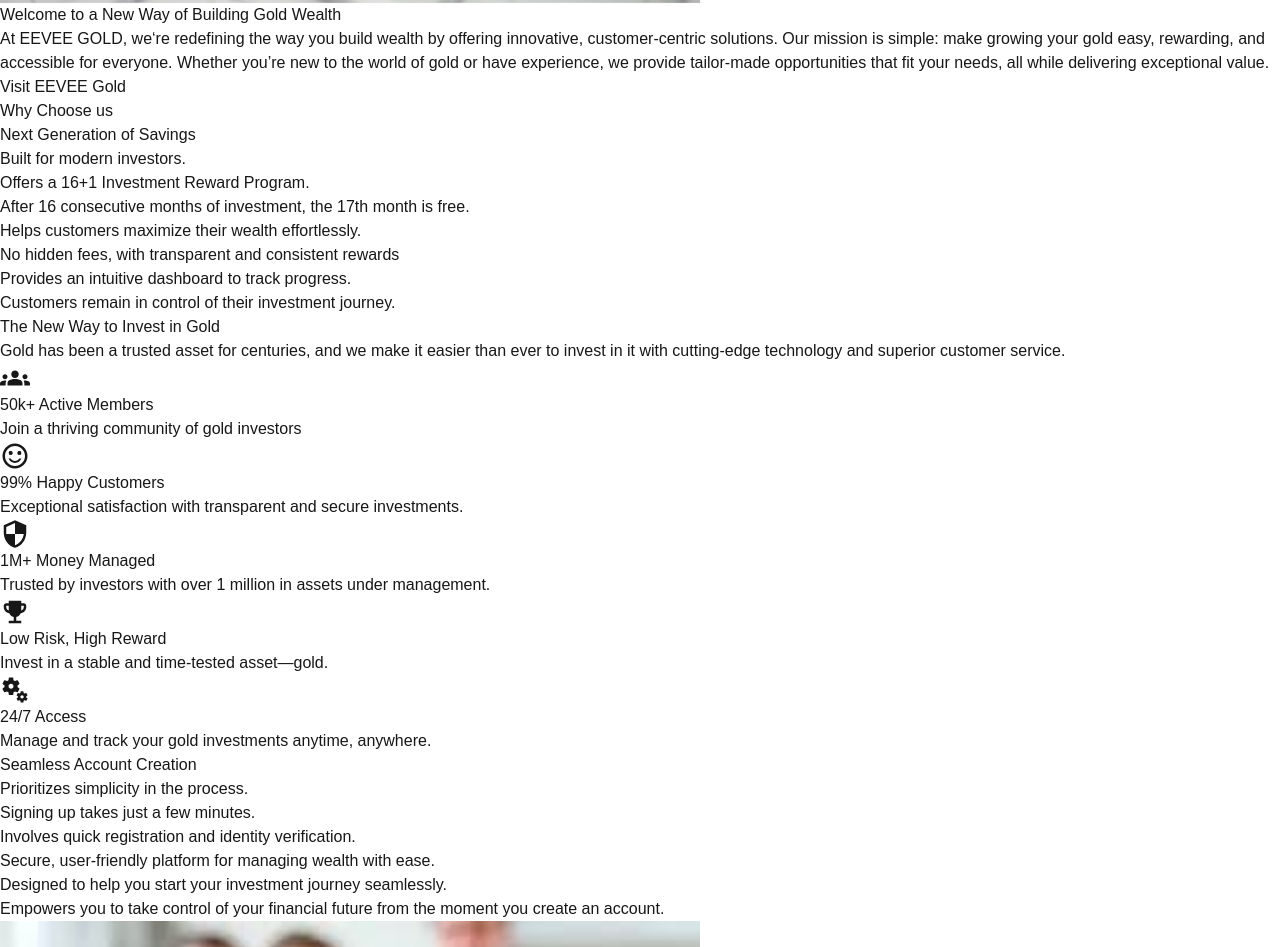
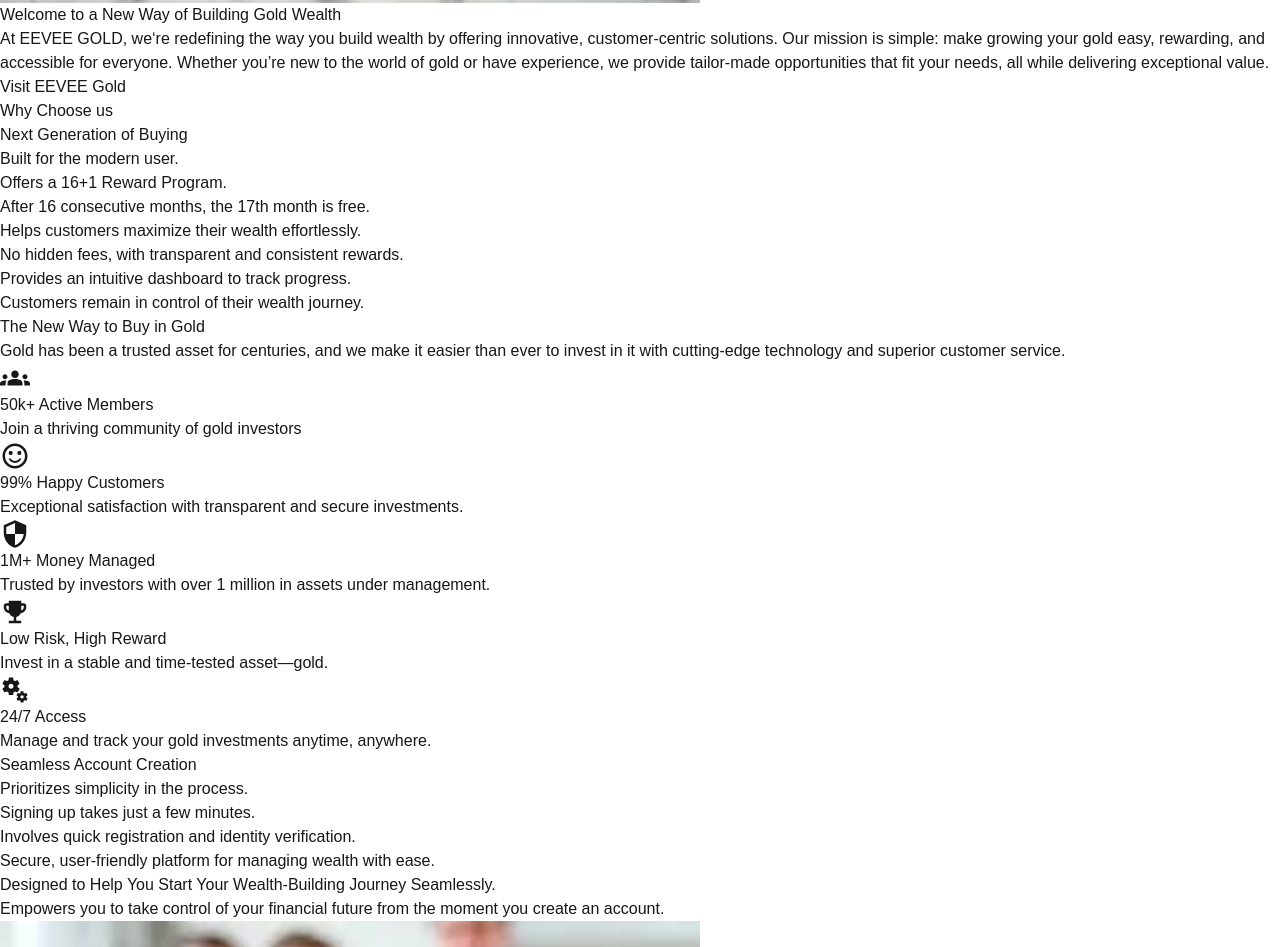
Before and after one commit to meet0karkar/EEVEE, a Next.js app: page /about in a window 1280 px wide. Shown: the part 860-1807 px from the top of the page. Built offline with nearby package versions, Linux system fonts and the light colour scheme.

Commit message:
Update page.js

```diff
--- a/src/app/about/page.js
+++ b/src/app/about/page.js
@@ -49,22 +49,22 @@
                         <div className='grid grid-cols-1 md:grid-cols-2 lg:grid-cols-3 space-y-4 md:space-y-0  md:space-x-6 lg:space-x-8  pt-10'>
                             <Fade direction='up' triggerOnce cascade delay={400} className='border border-slate-700 rounded-[12px] p-6 transition ease-in-out delay-150 hover:scale-105  cursor-pointer duration-300'>
                                 <div className='flex flex-col space-y-4'>
-                                    <h1 className='text-xl text-left tracking-wider text-[#ededed] font-medium'>Next Generation of Savings</h1>
+                                    <h1 className='text-xl text-left tracking-wider text-[#ededed] font-medium'>Next Generation of Buying</h1>
                                     <ol className='text-[--gray] text-sm text-justify tracking-wide list-disc pl-6 space-y-2 leading-relaxed'>
-                                        <li>Built for modern investors.</li>
-                                        <li>Offers a 16+1 Investment Reward Program.</li>
-                                        <li>After 16 consecutive months of investment, the 17th month is free.</li>
+                                        <li>Built for the modern user.</li>
+                                        <li>Offers a 16+1 Reward Program.</li>
+                                        <li>After 16 consecutive months, the 17th month is free.</li>
                                         <li>Helps customers maximize their wealth effortlessly.</li>
-                                        <li>No hidden fees, with transparent and consistent rewards</li>
+                                        <li>No hidden fees, with transparent and consistent rewards.</li>
                                         <li>Provides an intuitive dashboard to track progress.</li>
-                                        <li>Customers remain in control of their investment journey.</li>
+                                        <li>Customers remain in control of their wealth journey.</li>
                                     </ol>
                                 </div>
                             </Fade>
                             <Fade direction='up' triggerOnce cascade delay={400} className='border border-slate-700 rounded-[12px] p-6  transition ease-in-out delay-150 hover:scale-105  cursor-pointer duration-300'>
                                 <div className='flex flex-col space-y-4'>
 
-                                    <h1 className='text-xl text-left tracking-wider text-[#ededed] font-medium'>The New Way to Invest in Gold</h1>
+                                    <h1 className='text-xl text-left tracking-wider text-[#ededed] font-medium'>The New Way to Buy in Gold</h1>
                                     <h1 className='text-[--gray] text-sm text-justify tracking-wide'>Gold has been a trusted asset for centuries, and we make it easier than ever to invest in it with cutting-edge technology and superior customer service.
                                     </h1>
                                     <div className='space-y-4'>
@@ -99,7 +99,7 @@
                                         <li>Involves quick registration and identity verification.</li>
                                         <li>Secure, user-friendly platform for managing wealth with ease.
                                         </li>
-                                        <li>Designed to help you start your investment journey seamlessly.
+                                        <li>Designed to Help You Start Your Wealth-Building Journey Seamlessly.
                                         </li>
                                         <li>Empowers you to take control of your financial future from the moment you create an account.</li>
                                     </ol>
@@ -121,7 +121,7 @@
                             </Fade>
                             <Fade direction='bottom' triggerOnce cascade delay={400}>
 
-                                <p className='text-[--gray] leading-relaxed'>At EEVEE GOLD, we believe in loyalty, transparency, and growth. We reward our customers for their trust and long-term commitment. Whether it&lsquo;s our 16+1 Investment Reward Program or our innovative gold investment options, we strive to give you the tools to succeed financially. Our user-first approach ensures that your journey is as rewarding as your results.</p>
+                                <p className='text-[--gray] leading-relaxed'>At EEVEE GOLD, we believe in loyalty, transparency, and growth. We reward our customers for their trust and long-term commitment. Whether it’s our 16+1 Reward Program or our innovative gold options, we strive to provide you with the tools to succeed. Our user-first approach ensures that your journey is as rewarding as your results.</p>
                             </Fade>
                         </div>
                     </div>
```
